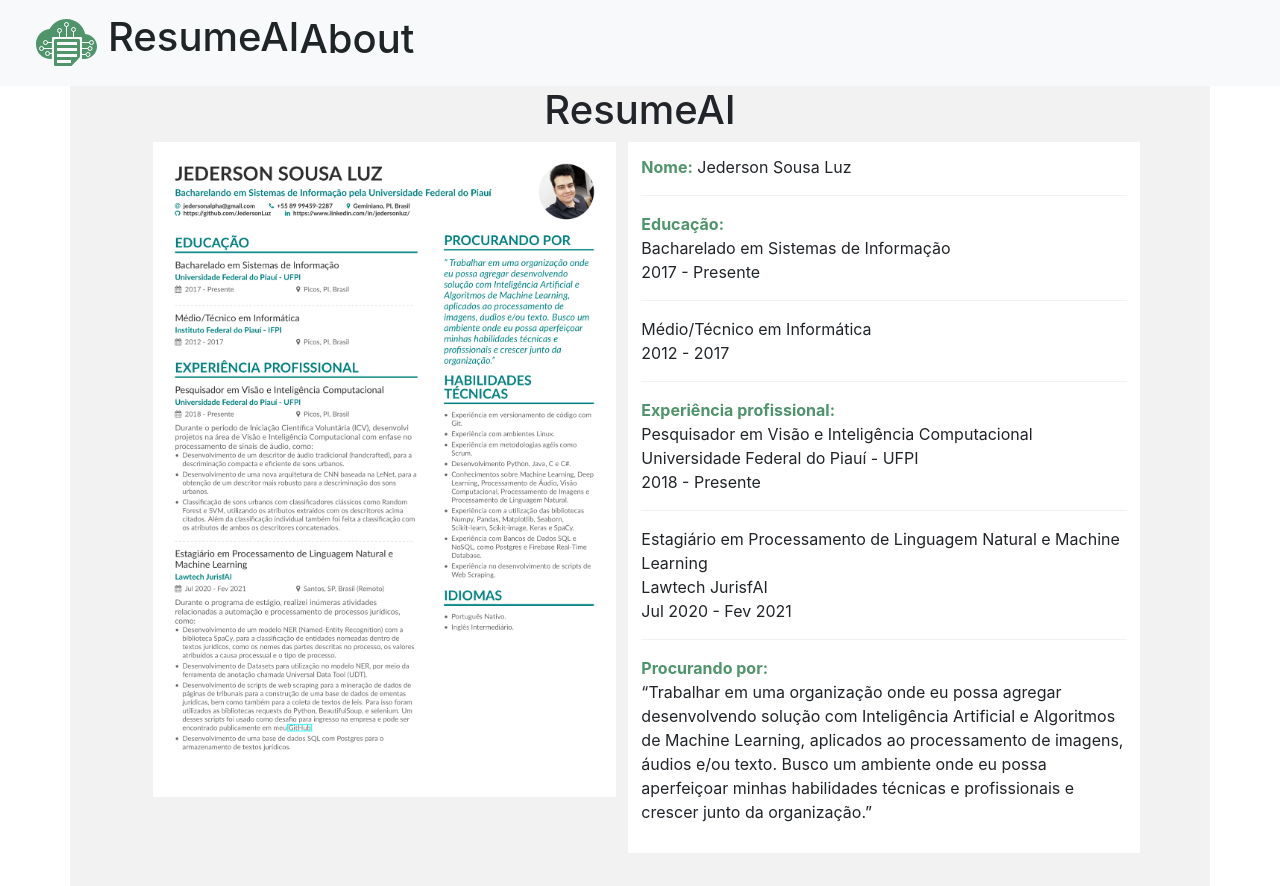
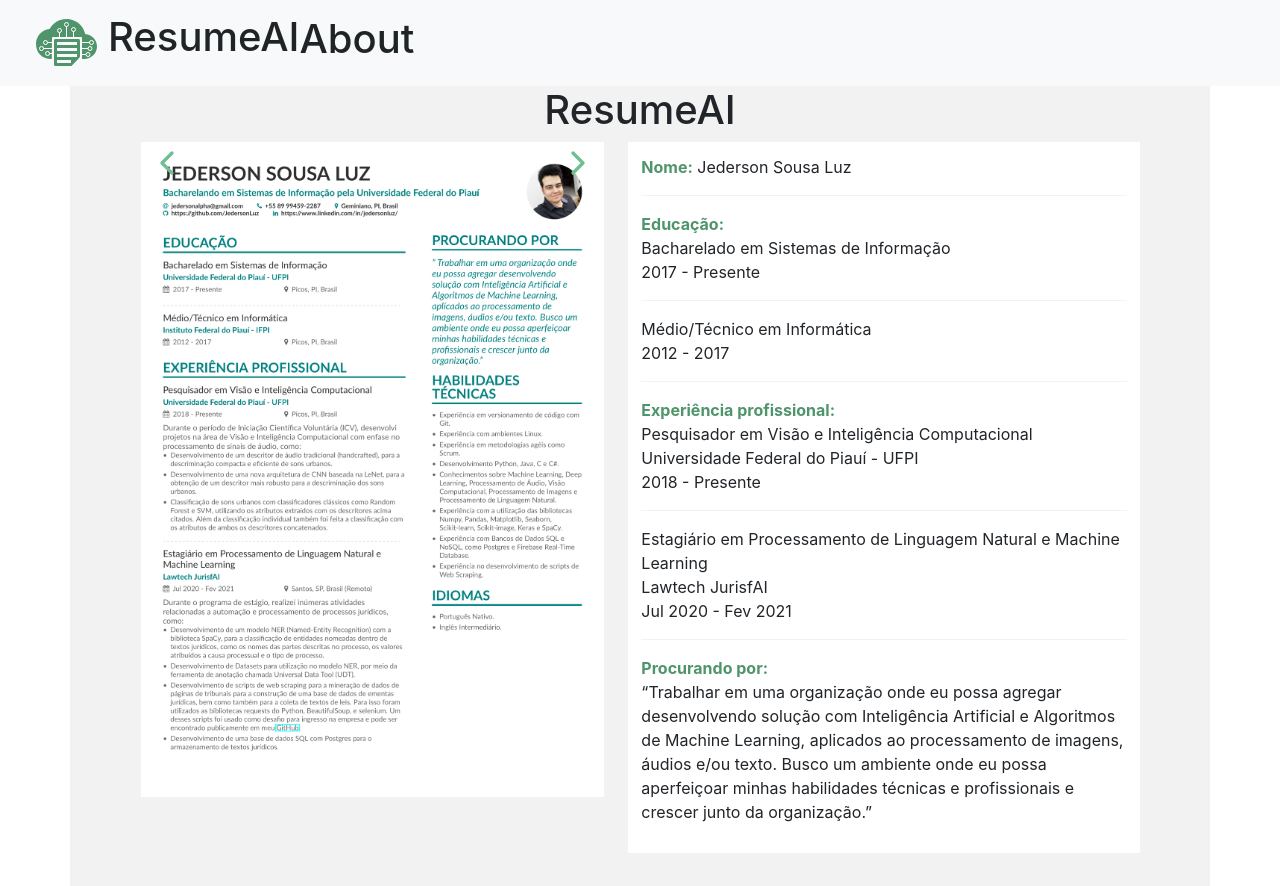
Before and after one commit to Panelinha-Inc/resume-ai-web, a React (Create React App) app: page /result in a window 1280 px wide. Built offline with nearby package versions, Linux system fonts and the light colour scheme; the HTML template or start-up script is replaced by a standard one.

Commit message:
Carousel
Visual da página completo. Agora há um carousel funcional para a apresentação das imagens do PDF enviado ao servidor.

```diff
--- a/src/pages/Result/index.js
+++ b/src/pages/Result/index.js
@@ -1,12 +1,17 @@
-import React from 'react';
+import React, { useState } from 'react';
+import { FiChevronLeft, FiChevronRight } from "react-icons/fi";
 
 import NavBar from '../NavBar/index';
 
 import './style.css';
 
-import cv_image from './74d83d045a54df5bc6259ae7ad279c21_00.png';
+import cv_image_00 from './74d83d045a54df5bc6259ae7ad279c21_00.png';
+import cv_image_01 from './74d83d045a54df5bc6259ae7ad279c21_01.png';
 
 export default function Result() {
+  const [images, setImages] = useState([cv_image_00, cv_image_01]);
+  const [activeImageIndex, setActiveImageIndex] = useState(0);
+
   return (
     <div className='app'>
       <NavBar />
@@ -15,7 +20,25 @@ export default function Result() {
 
         <div className='content'>
           <div className='pdf-box'>
-            <img src={cv_image} alt='Page 1' />
+            <div className='controller'>
+              <button onClick={() => {
+                setActiveImageIndex(activeImageIndex - 1);
+              }}><FiChevronLeft size={40} color="#6FBF92" /></button>
+
+              <button style={{left: 0}} onClick={() => {
+                setActiveImageIndex(activeImageIndex + 1);
+              }}><FiChevronRight size={40} color="#6FBF92" /></button>
+            </div>
+
+            {images.map((image, index) => {
+              return (
+                <img
+                src={image}
+                className={index === activeImageIndex ? 'active' : ''}
+                alt={`Página ${(index + 1)}`}
+                />
+                );
+            })}
           </div>
 
           <div className='data-box'>
--- a/src/pages/Result/style.css
+++ b/src/pages/Result/style.css
@@ -17,11 +17,30 @@
 }
 
 .pdf-box {
-
+  position: relative;
 }
 
 .pdf-box img {
   width: 95%;
+  display: none;
+}
+
+.pdf-box img.active {
+  display: block;
+}
+
+.controller {
+  display: flex;
+  justify-content: space-between;
+
+  width: 95%;
+  position: absolute;
+}
+
+.pdf-box button {
+  border: 0;
+  cursor: pointer;
+  background-color: transparent;
 }
 
 .data-box {
```
